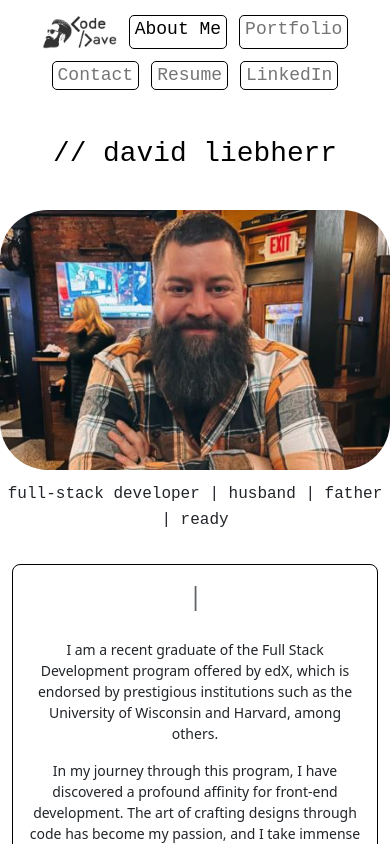
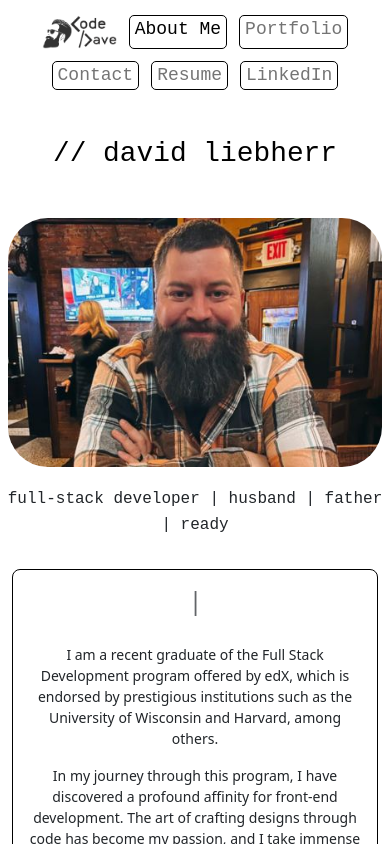
Before and after one commit to aidev13/react-portfolio, a React (Vite) app: page / in a window 390 px wide. Shown: the top 844 px of the page. Built offline with nearby package versions, Linux system fonts and the light colour scheme.

Commit message:
WIP, fixed padding in profile pic for small screens

```diff
--- a/src/page/About.jsx
+++ b/src/page/About.jsx
@@ -11,7 +11,7 @@ const About = () => {
       <Header>// david liebherr</Header>
       <main>
         <div className="image_flex">
-          <img src="/dave.jpg" className="img-fluid profile_pic_borderR" alt="Profile picture of owner, David Liebherr" />
+          <img src="/dave.jpg" className="img-fluid profile_pic_borderR p-2" alt="Profile picture of owner, David Liebherr" />
         </div>
         <div  className="text-center">
           <tt>full-stack developer | husband | father | ready</tt>
```
